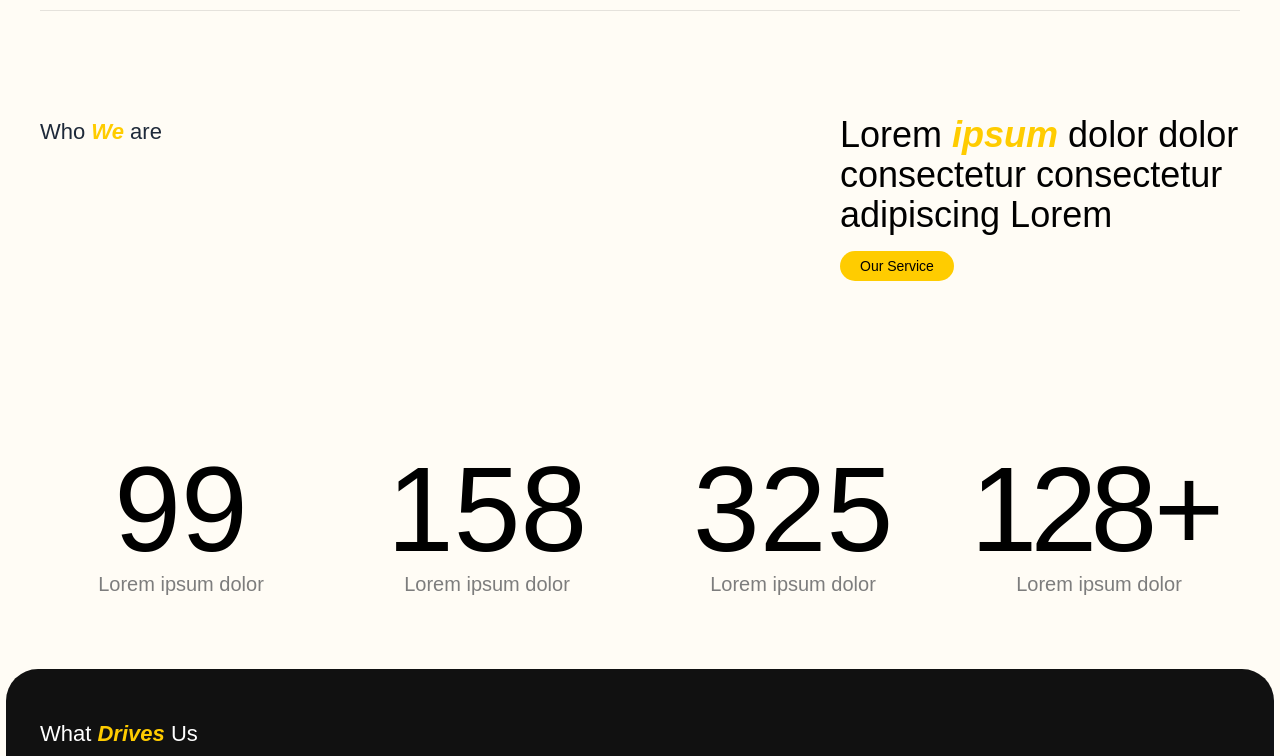
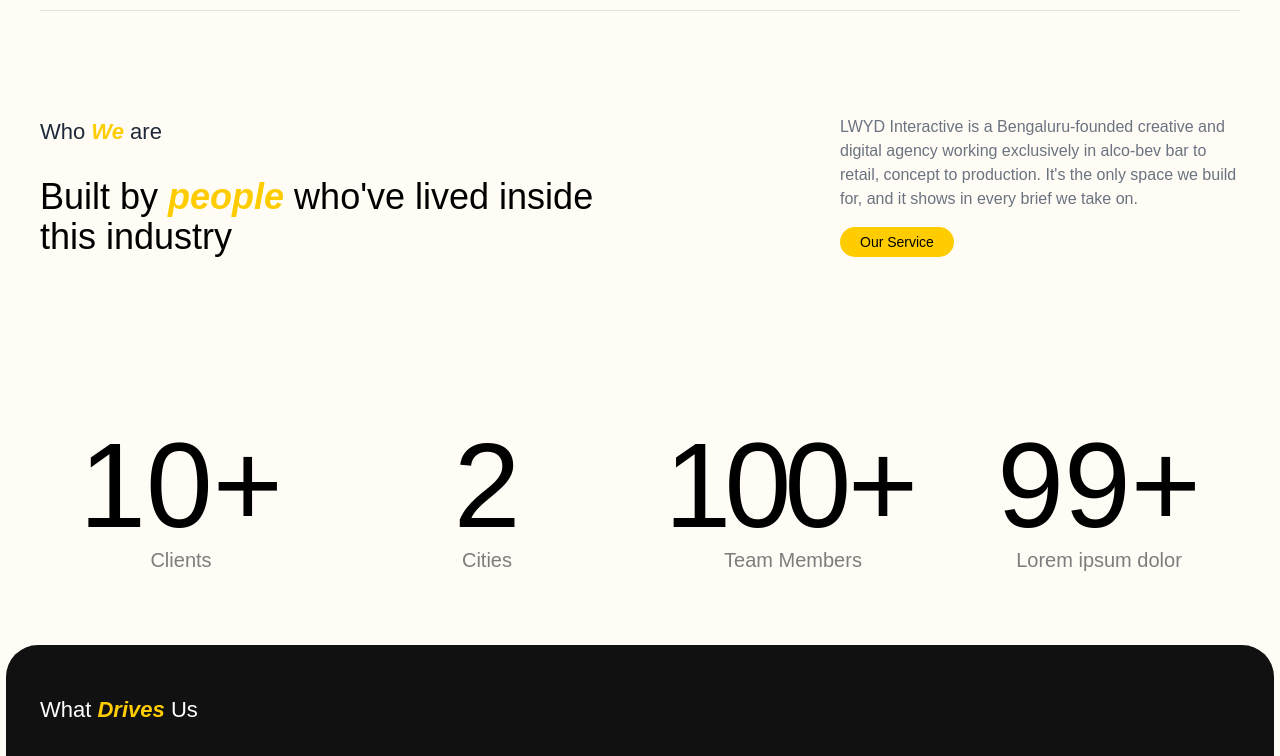
Before and after one commit to hashirrrelwyd/lwyd-ae, a React (Vite) app: page /about in a window 1280 px wide. Shown: the part 789-1545 px from the top of the page. Built offline with nearby package versions, Linux system fonts and the light colour scheme.

Commit message:
refactor(AboutSection): enhance content clarity and add navigation functionality

```diff
--- a/src/components/About/AboutUs.jsx
+++ b/src/components/About/AboutUs.jsx
@@ -1,6 +1,7 @@
 "use client";
 
 import { useEffect, useRef, useState } from "react";
+import { useNavigate } from "react-router-dom";
 import Button from "../ui/Button";
 import { useSectionTheme } from "../../hooks/useHeaderThemeSection";
 
@@ -39,6 +40,7 @@
 
 export default function AboutUs() {
   const sectionRef = useRef(null);
+  const navigate = useNavigate();
   useSectionTheme(sectionRef, "light");
   const ref = useRef(null);
   // threshold 1 => only start once the counters row itself is fully inside the viewport
@@ -49,7 +51,13 @@
   const [counters, setCounters] = useState([0, 0, 0, 0]);
   const [animated, setAnimated] = useState(false); // prevent re-trigger
 
-  const targetNumbers = [99, 158, 325, 128];
+  const stats = [
+    { value: 10, suffix: "+", label: "Clients" },
+    { value: 2, suffix: "", label: "Cities" },
+    { value: 100, suffix: "+", label: "Team Members" },
+    { value: 99, suffix: "+", label: "Lorem ipsum dolor" },
+  ];
+  const targetNumbers = stats.map((s) => s.value);
 
   useEffect(() => {
     if (isVisible && !animated) {
@@ -84,20 +92,25 @@
   return (
     <section ref={sectionRef} className="section-padding py-12">
       <div className="x-auto grid  grid-cols-1 gap-10 py-14 md:flex justify-between mb-24">
-        {/* Left side */}
-        <div className="md:w-6/12">
+        {/* Left side: small title (top) + big headline (bottom) */}
+        <div className="flex flex-col justify-between md:w-6/12">
           <h3 className="text-[22px] font-[500] text-gray-800 mb-2">
             Who <span className="text-lwyd-yellow font-[750] italic">We</span>{" "}
             are
           </h3>
+          <h2 className="text-3xl md:text-4xl font-[500]">
+            Built by{" "}
+            <span className="text-lwyd-yellow italic font-[750]">people</span>{" "}
+            who've lived inside this industry
+          </h2>
         </div>
+
+        {/* Right side: small copy + CTA */}
         <div className="md:w-6/12 lg:w-4/12">
-          <h2 className="text-3xl md:text-4xl font-[500] mb-4">
-            Lorem{" "}
-            <span className="text-lwyd-yellow italic font-[750]">ipsum</span>{" "}
-            dolor dolor consectetur consectetur adipiscing Lorem
-          </h2>
-          <Button title={"Our Service"} />
+          <p className="mb-4 text-base font-light leading-6 text-[#6B7280]">
+            LWYD Interactive is a Bengaluru-founded creative and digital agency working exclusively in alco-bev bar to retail, concept to production. It's the only space we build for, and it shows in every brief we take on.
+          </p>
+          <Button title={"Our Service"} onClick={() => navigate("/service")} />
         </div>
       </div>
 
@@ -133,16 +146,16 @@
                     </div>
                   </div>
                 ))}
-              {i === 3 && (
+              {stats[i].suffix && (
                 <span
                   className="font-[500] leading-none"
                   style={{ fontSize: digitHeight }}
                 >
-                  +
+                  {stats[i].suffix}
                 </span>
               )}
             </div>
-            <p className="text-[#7d7d7d] text-[20px]">Lorem ipsum dolor</p>
+            <p className="text-[#7d7d7d] text-[20px]">{stats[i].label}</p>
           </div>
         ))}
       </div>
```
